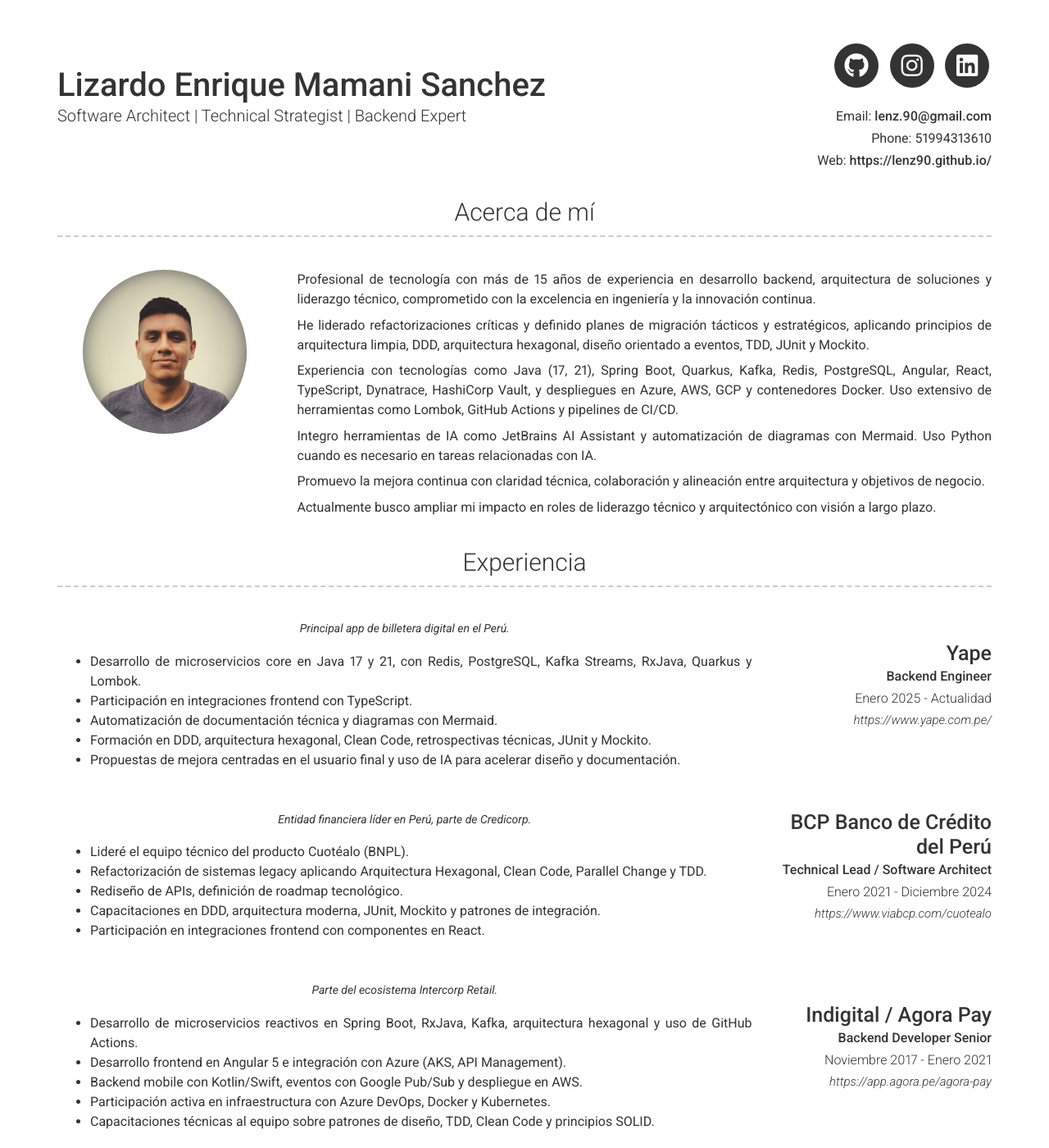
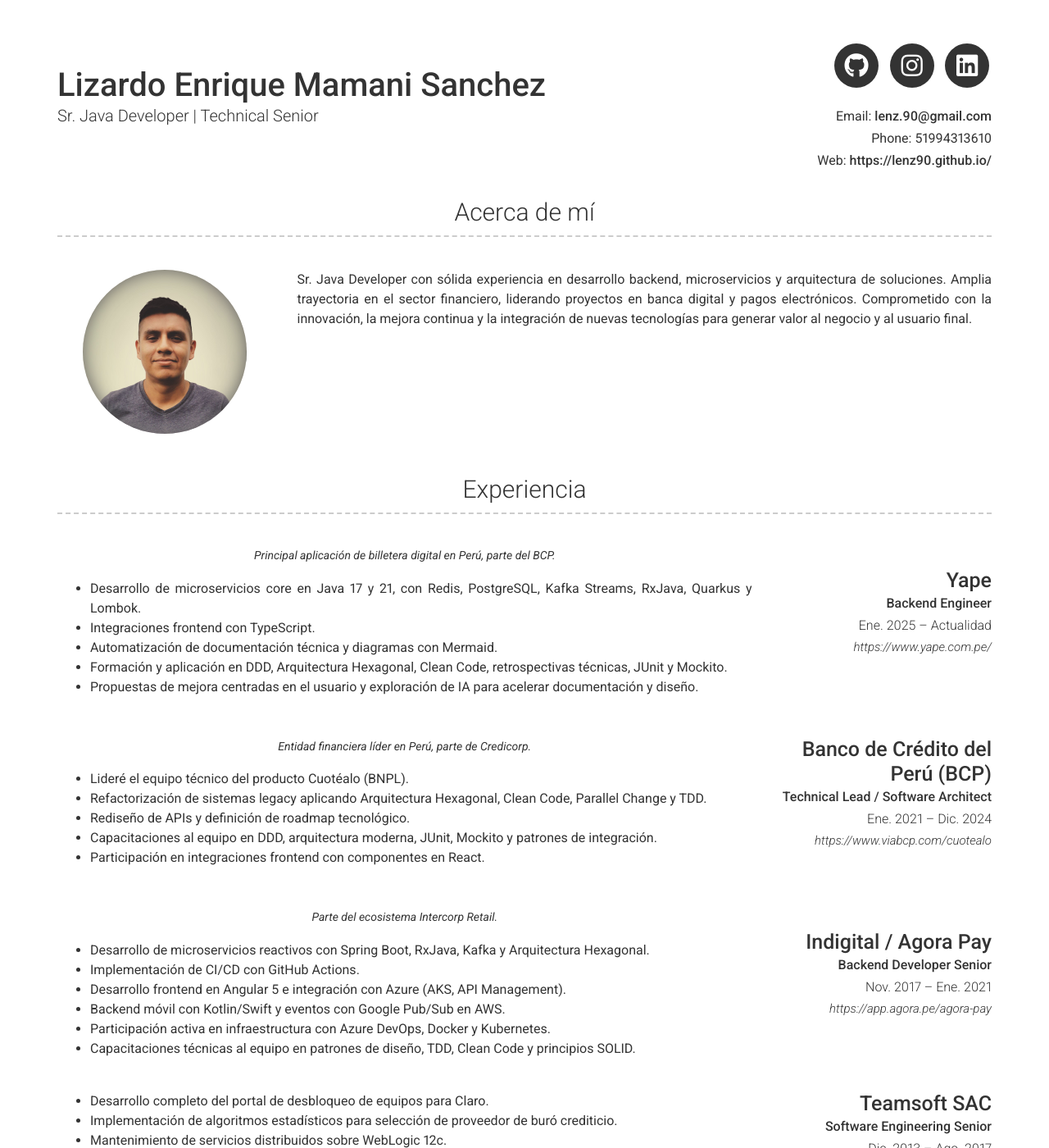
Before and after one commit to lenz90/lenz90.github.io, a Jekyll site: the page built from index.md, in a window 1280 px wide and 1400 px high. Shown: the whole window at 82% size. Built offline with Jekyll 4.4.1, drawn with Linux system fonts in a browser that asks for light colours; nearby versions of some CDN libraries; some of the changed text lies outside the part shown.

Commit message:
Update _config.yml

```diff
--- a/_config.yml
+++ b/_config.yml
@@ -6,7 +6,7 @@ version: 2
 
 # Personal info
 name: Lizardo Enrique Mamani Sanchez
-title: Software Architect | Technical Strategist | Backend Expert
+title: Sr. Java Developer | Technical Senior
 email: lenz.90@gmail.com
 phone: +51994313610
 website: https://lenz90.github.io/
@@ -23,17 +23,10 @@ linkedin_username: lenz90
 about_title: Acerca de mí
 about_profile_image: images/profile.jpg
 about_content: |
-  Profesional de tecnología con más de 15 años de experiencia en desarrollo backend, arquitectura de soluciones y liderazgo técnico, comprometido con la excelencia en ingeniería y la innovación continua.
-
-  He liderado refactorizaciones críticas y definido planes de migración tácticos y estratégicos, aplicando principios de arquitectura limpia, DDD, arquitectura hexagonal, diseño orientado a eventos, TDD, JUnit y Mockito.
-
-  Experiencia con tecnologías como Java (17, 21), Spring Boot, Quarkus, Kafka, Redis, PostgreSQL, Angular, React, TypeScript, Dynatrace, HashiCorp Vault, y despliegues en Azure, AWS, GCP y contenedores Docker. Uso extensivo de herramientas como Lombok, GitHub Actions y pipelines de CI/CD.
-
-  Integro herramientas de IA como JetBrains AI Assistant y automatización de diagramas con Mermaid. Uso Python cuando es necesario en tareas relacionadas con IA.
-
-  Promuevo la mejora continua con claridad técnica, colaboración y alineación entre arquitectura y objetivos de negocio.
-
-  Actualmente busco ampliar mi impacto en roles de liderazgo técnico y arquitectónico con visión a largo plazo.
+  Sr. Java Developer con sólida experiencia en desarrollo backend, microservicios y arquitectura de soluciones.
+  Amplia trayectoria en el sector financiero, liderando proyectos en banca digital y pagos electrónicos.
+  Comprometido con la innovación, la mejora continua y la integración de nuevas tecnologías para generar valor
+  al negocio y al usuario final.
 
 content:
   - title: Experiencia
@@ -42,61 +35,62 @@ content:
       - layout: right
         title: Yape
         sub_title: Backend Engineer
-        caption: Enero 2025 - Actualidad
+        caption: Ene. 2025 – Actualidad
         link: https://www.yape.com.pe/
         quote: >
-          Principal app de billetera digital en el Perú.
+          Principal aplicación de billetera digital en Perú, parte del BCP.
         description: |
           * Desarrollo de microservicios core en Java 17 y 21, con Redis, PostgreSQL, Kafka Streams, RxJava, Quarkus y Lombok.
-          * Participación en integraciones frontend con TypeScript.
+          * Integraciones frontend con TypeScript.
           * Automatización de documentación técnica y diagramas con Mermaid.
-          * Formación en DDD, arquitectura hexagonal, Clean Code, retrospectivas técnicas, JUnit y Mockito.
-          * Propuestas de mejora centradas en el usuario final y uso de IA para acelerar diseño y documentación.
+          * Formación y aplicación en DDD, Arquitectura Hexagonal, Clean Code, retrospectivas técnicas, JUnit y Mockito.
+          * Propuestas de mejora centradas en el usuario y exploración de IA para acelerar documentación y diseño.
 
       - layout: right
-        title: BCP Banco de Crédito del Perú
+        title: Banco de Crédito del Perú (BCP)
         sub_title: Technical Lead / Software Architect
-        caption: Enero 2021 - Diciembre 2024
+        caption: Ene. 2021 – Dic. 2024
         link: https://www.viabcp.com/cuotealo
         quote: >
           Entidad financiera líder en Perú, parte de Credicorp.
         description: |
           * Lideré el equipo técnico del producto Cuotéalo (BNPL).
           * Refactorización de sistemas legacy aplicando Arquitectura Hexagonal, Clean Code, Parallel Change y TDD.
-          * Rediseño de APIs, definición de roadmap tecnológico.
-          * Capacitaciones en DDD, arquitectura moderna, JUnit, Mockito y patrones de integración.
+          * Rediseño de APIs y definición de roadmap tecnológico.
+          * Capacitaciones al equipo en DDD, arquitectura moderna, JUnit, Mockito y patrones de integración.
           * Participación en integraciones frontend con componentes en React.
 
       - layout: right
         title: Indigital / Agora Pay
         sub_title: Backend Developer Senior
-        caption: Noviembre 2017 - Enero 2021
+        caption: Nov. 2017 – Ene. 2021
         link: https://app.agora.pe/agora-pay
         quote: >
           Parte del ecosistema Intercorp Retail.
         description: |
-          * Desarrollo de microservicios reactivos en Spring Boot, RxJava, Kafka, arquitectura hexagonal y uso de GitHub Actions.
+          * Desarrollo de microservicios reactivos con Spring Boot, RxJava, Kafka y Arquitectura Hexagonal.
+          * Implementación de CI/CD con GitHub Actions.
           * Desarrollo frontend en Angular 5 e integración con Azure (AKS, API Management).
-          * Backend mobile con Kotlin/Swift, eventos con Google Pub/Sub y despliegue en AWS.
+          * Backend móvil con Kotlin/Swift y eventos con Google Pub/Sub en AWS.
           * Participación activa en infraestructura con Azure DevOps, Docker y Kubernetes.
-          * Capacitaciones técnicas al equipo sobre patrones de diseño, TDD, Clean Code y principios SOLID.
+          * Capacitaciones técnicas al equipo en patrones de diseño, TDD, Clean Code y principios SOLID.
 
       - layout: right
         title: Teamsoft SAC
         sub_title: Software Engineering Senior
-        caption: Diciembre 2013 - Agosto 2017
+        caption: Dic. 2013 – Ago. 2017
         description: |
           * Desarrollo completo del portal de desbloqueo de equipos para Claro.
-          * Algoritmos estadísticos para selección de proveedor de buró crediticio.
+          * Implementación de algoritmos estadísticos para selección de proveedor de buró crediticio.
           * Mantenimiento de servicios distribuidos sobre WebLogic 12c.
 
   - title: Educación
     layout: list
     content:
       - layout: top-right
-        title: UNIR - Universidad Internacional de La Rioja
+        title: UNIR – Universidad Internacional de La Rioja
         sub_title: Máster en Ingeniería Matemática y Computación
-        caption: 2024 - En curso
+        caption: 2024 – En curso
         quote: >
           Universidad online de España.
         description: |
@@ -105,16 +99,16 @@ content:
       - layout: top-right
         title: Universidad Tecnológica del Perú (UTP)
         sub_title: Bachiller en Ingeniería Industrial
-        caption: 2015 - 2020
+        caption: 2015 – 2020
         description: |
           Enfoque en procesos, calidad, finanzas y visión tecnológica aplicada a la mejora continua.
 
       - layout: top-right
         title: Instituto CIMA's
         sub_title: Técnico en Computación e Informática
-        caption: 2007 - 2010
+        caption: 2007 – 2010
         description: |
-          Fundamentos de arquitectura de computadoras, lógica, y desarrollo de software desde los cimientos.
+          Fundamentos de arquitectura de computadoras, lógica y desarrollo de software desde los cimientos.
 
   - title: Más sobre mí
     layout: text
```
